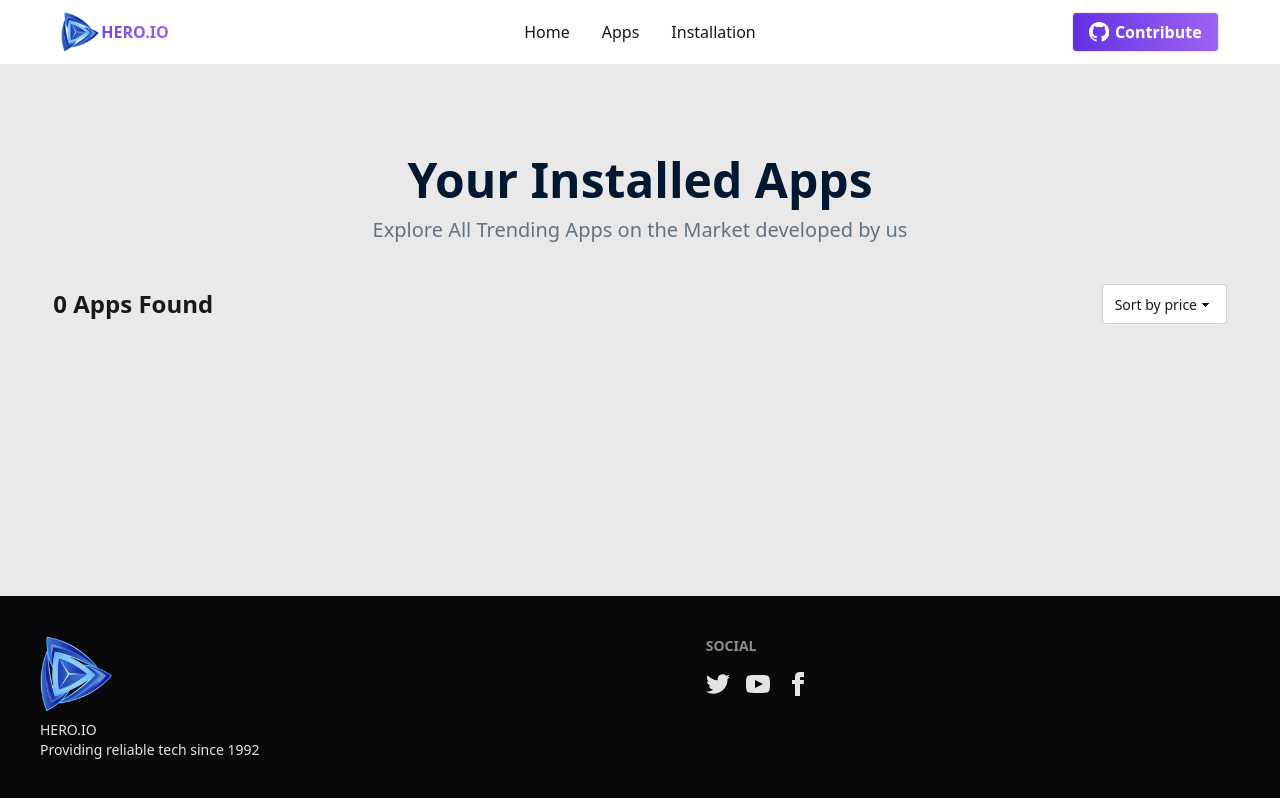
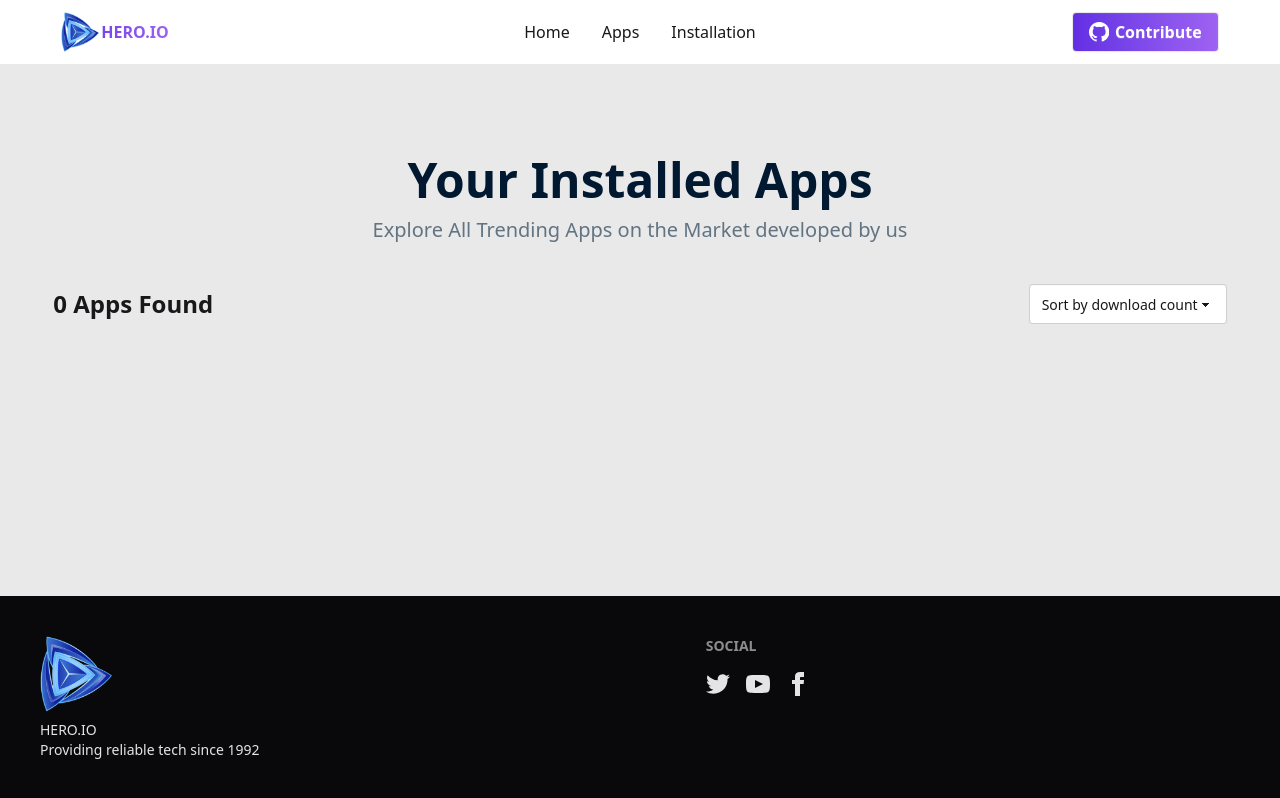
Before and after one commit to tanimahamed07/assignment-8, a React app: page /installation in a window 1280 px wide. Built offline with nearby package versions, Linux system fonts and the light colour scheme; the HTML template or start-up script is replaced by a standard one.

Commit message:
alhamdulilah assignment done

```diff
--- a/src/pages/Installation.jsx
+++ b/src/pages/Installation.jsx
@@ -8,10 +8,10 @@ const Installation = () => {
     const [appList, setAppList] = useState(() => loadInstalledList());
     const [sortOrder, setSortOrder] = useState('none')
     const sortedItem = (() => {
-        if (sortOrder === 'size-asc') {
-            return [...appList].sort((a, b) => a.size - b.size)
-        } else if (sortOrder === 'size-desc') {
-            return [...appList].sort((a, b) => b.size - a.size)
+        if (sortOrder === 'download-asc') {
+            return [...appList].sort((a, b) => a.downloads - b.downloads)
+        } else if (sortOrder === 'download-desc') {
+            return [...appList].sort((a, b) => b.downloads - a.downloads)
         } else {
             return appList
         }
@@ -34,9 +34,9 @@ const Installation = () => {
                         value={sortOrder}
                         onChange={(e) => setSortOrder(e.target.value)}
                     >
-                        <option value="none">Sort by price</option>
-                        <option value="size-asc">Low → High</option>
-                        <option value="size-desc">High → Low</option>
+                        <option value="none">Sort by download count</option>
+                        <option value="download-asc">Low → High</option>
+                        <option value="download-desc">High → Low</option>
                     </select>
                 </label>
             </div>
```
